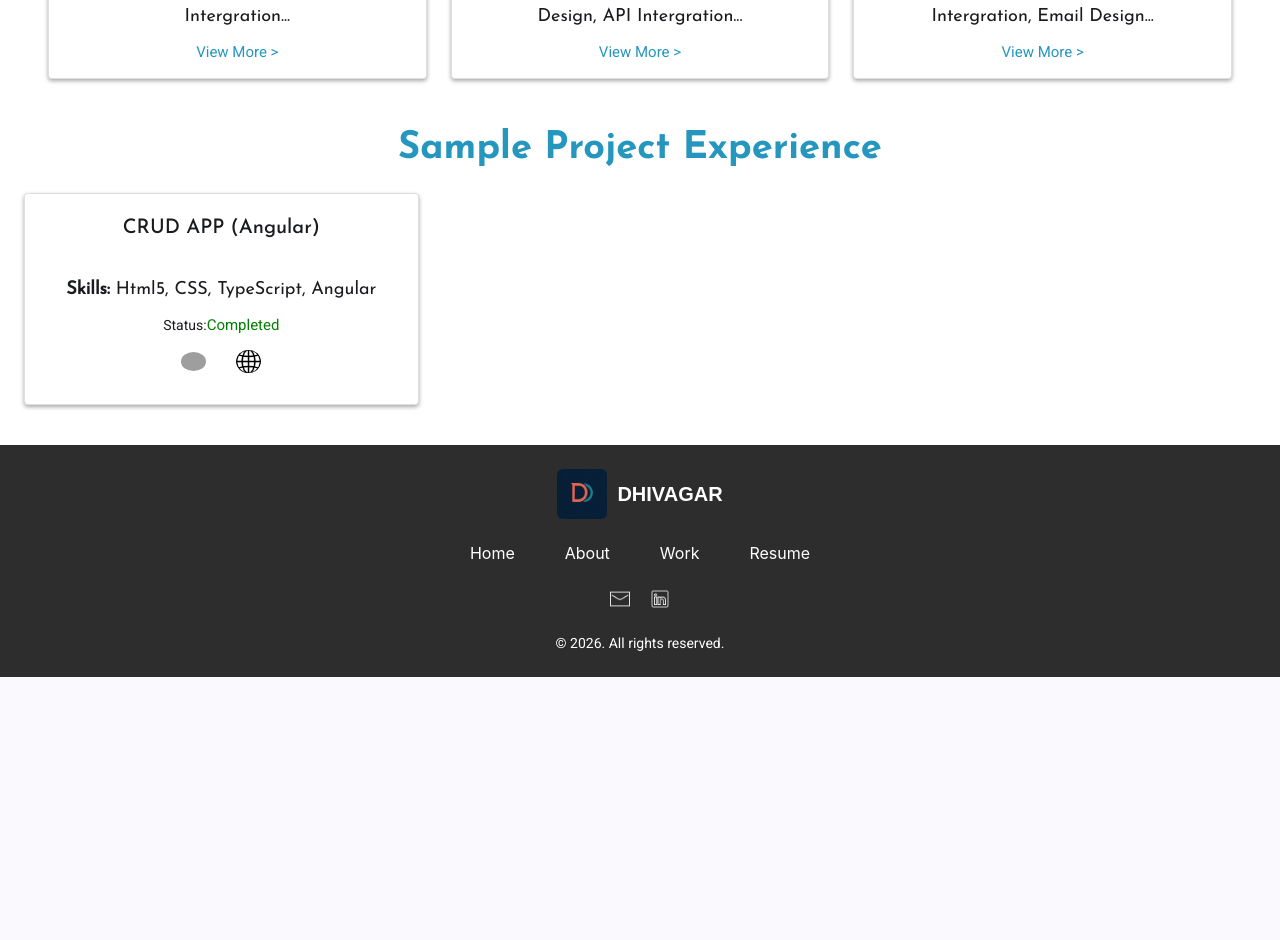
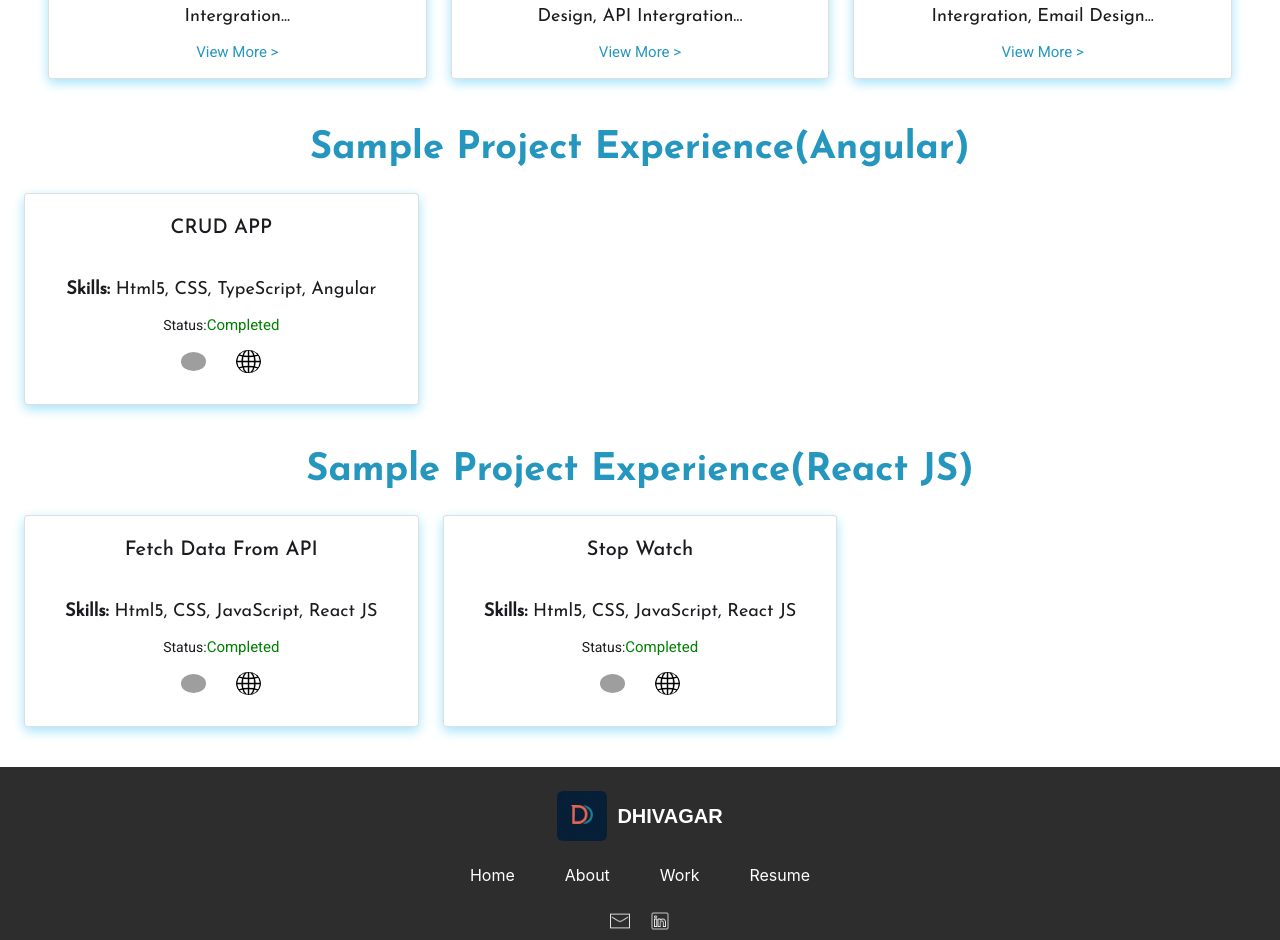
Before and after one commit to DhivagarGan28/my-portfolio-v2, an Angular app: page /work in a window 1280 px wide. Shown: the part 1340-2280 px from the top of the page. Before the commit the page ends 2017 px from the top, so only its background shows below. Built offline with nearby package versions, Linux system fonts and the light colour scheme; grey boxes are pictures that could not be loaded.

Commit message:
Added react sample project expreince details

```diff
--- a/src/app/work/work.css
+++ b/src/app/work/work.css
@@ -478,5 +478,5 @@ footer {
 
 /* ---------------------------------- */
 .boxshadow{
-  box-shadow: 0px 2px 4px 0px #a9a9a9;
+  box-shadow: 0px 4px 12px 0px #a2e3fa;
 }
--- a/src/app/work/work.html
+++ b/src/app/work/work.html
@@ -148,12 +148,12 @@
           </div>
           <br>
           <div class="work_heading">
-              Sample Project Experience
+              Sample Project Experience(Angular)
           </div>
           <div class="row pt-4">
                <div class="col-sm-12 col-md-4 col-lg-4 pb-3 ">
                     <div class="card h-100 boxshadow" >
-                         <div  class="headrole pt-4">CRUD APP (Angular)</div>
+                         <div  class="headrole pt-4">CRUD APP</div>
                          <div class="card-body">
                               <div class="Projectdes"><b>Skills:</b> Html5, CSS, TypeScript, Angular</div>
                               <div> Status:<span class="complete">Completed</span> </div>
@@ -163,6 +163,49 @@
                                    </div>
                                     <div>
                                         <a href="https://crudapps-angular.netlify.app/" target="_blank" title="Website"><img src="images/website.png" alt="GitHub Logo" class="socaillogo"></a>
+
+                                   </div>
+                              </div>
+                         </div>
+                    </div>
+               </div>
+          </div>
+          <br>
+          <br>
+          <div class="work_heading">
+              Sample Project Experience(React JS)
+          </div>
+          <div class="row pt-4">
+               <div class="col-sm-12 col-md-4 col-lg-4 pb-3 ">
+                    <div class="card h-100 boxshadow" >
+                         <div  class="headrole pt-4">Fetch Data From API</div>
+                         <div class="card-body">
+                              <div class="Projectdes"><b>Skills:</b> Html5, CSS, JavaScript, React JS</div>
+                              <div> Status:<span class="complete">Completed</span> </div>
+                              <div class="social">
+                                   <div>
+                                        <a href="https://github.com/DhivagarGan28/fetch-api-react" target="_blank" title="GitHub"><img src="images/github.png" alt="GitHub Logo" class="socaillogo"></a>
+                                   </div>
+                                    <div>
+                                        <a href="https://fetchdata-api-react.netlify.app/" target="_blank" title="Website"><img src="images/website.png" alt="GitHub Logo" class="socaillogo"></a>
+
+                                   </div>
+                              </div>
+                         </div>
+                    </div>
+               </div>
+                <div class="col-sm-12 col-md-4 col-lg-4 pb-3 ">
+                    <div class="card h-100 boxshadow" >
+                         <div  class="headrole pt-4">Stop Watch</div>
+                         <div class="card-body">
+                              <div class="Projectdes"><b>Skills:</b> Html5, CSS, JavaScript, React JS</div>
+                              <div> Status:<span class="complete">Completed</span> </div>
+                              <div class="social">
+                                   <div>
+                                        <a href="https://github.com/DhivagarGan28/stopwatch-react" target="_blank" title="GitHub"><img src="images/github.png" alt="GitHub Logo" class="socaillogo"></a>
+                                   </div>
+                                    <div>
+                                        <a href="https://stopwatch-withreact.netlify.app/" target="_blank" title="Website"><img src="images/website.png" alt="GitHub Logo" class="socaillogo"></a>
 
                                    </div>
                               </div>
```
